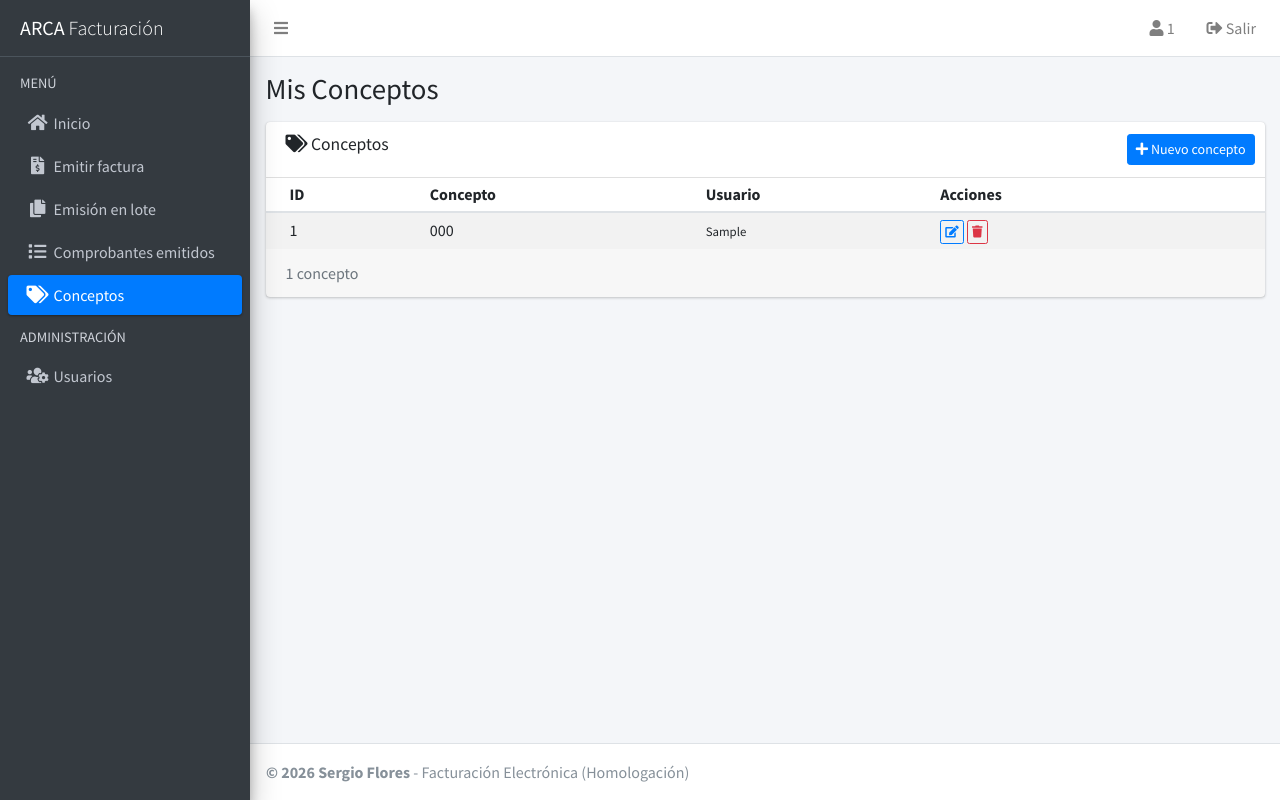
After one commit to floress-saf/facturas_arca, a Flask app: page /conceptos in a window 1280 px wide. The commit adds this page. Run offline with Flask 3, Linux system fonts and the light colour scheme; the visitor is signed in with stand-in values (Sample User, id 1); tables that the repository leaves empty hold one stand-in row (values such as "Sample post"); some libraries are stand-ins or nearby versions.

Commit message:
Agregar CRUD conceptos por usuario

```diff
--- a/app.py
+++ b/app.py
@@ -526,5 +526,98 @@ def _guardar_certificados(cuit_emisor, files):
     return "; ".join(errores) if errores else None
 
 
+# --- CRUD Conceptos por usuario ---
+@app.route("/conceptos")
+@login_required
+def listar_conceptos():
+    registros = []
+    try:
+        conn = get_conexion()
+        cur = conn.cursor(dictionary=True)
+        if session.get("es_admin"):
+            cur.execute("SELECT * FROM conceptos_usuario ORDER BY usuario, concepto")
+        else:
+            cur.execute("SELECT * FROM conceptos_usuario WHERE usuario = %s ORDER BY concepto", (session.get("cuil", ""),))
+        registros = cur.fetchall()
+        cur.close(); conn.close()
+    except Exception:
+        pass
+    return render_template("conceptos.html", active="conceptos", registros=registros)
+
+
+@app.route("/conceptos/nuevo", methods=["GET", "POST"])
+@login_required
+def nuevo_concepto():
+    if request.method == "GET":
+        return render_template("concepto_form.html", active="conceptos", concepto=None)
+
+    data = request.form
+    concepto_txt = data.get("concepto", "").strip().upper()
+
+    if not concepto_txt:
+        return render_template("concepto_form.html", active="conceptos", concepto=None, error="El concepto es obligatorio.")
+
+    try:
+        conn = get_conexion()
+        cur = conn.cursor()
+        cur.execute("INSERT INTO conceptos_usuario (concepto, usuario) VALUES (%s, %s)", (concepto_txt, session.get("cuil", "")))
+        conn.commit()
+        cur.close(); conn.close()
+    except Exception as e:
+        return render_template("concepto_form.html", active="conceptos", concepto=None, error=f"Error: {e}")
+
+    return redirect("/conceptos")
+
+
+@app.route("/conceptos/editar/<int:id>", methods=["GET", "POST"])
+@login_required
+def editar_concepto(id):
+    conn = get_conexion()
+    cur = conn.cursor(dictionary=True)
+
+    if request.method == "GET":
+        cur.execute("SELECT * FROM conceptos_usuario WHERE id = %s", (id,))
+        concepto = cur.fetchone()
+        cur.close(); conn.close()
+        if not concepto:
+            return redirect("/conceptos")
+        if not session.get("es_admin") and concepto.get("usuario") != session.get("cuil", ""):
+            return "Acceso denegado", 403
+        return render_template("concepto_form.html", active="conceptos", concepto=concepto)
+
+    data = request.form
+    concepto_txt = data.get("concepto", "").strip().upper()
+
+    try:
+        if session.get("es_admin"):
+            cur.execute("UPDATE conceptos_usuario SET concepto = %s WHERE id = %s", (concepto_txt, id))
+        else:
+            cur.execute("UPDATE conceptos_usuario SET concepto = %s WHERE id = %s AND usuario = %s", (concepto_txt, id, session.get("cuil", "")))
+        conn.commit()
+        cur.close(); conn.close()
+    except Exception as e:
+        cur.close(); conn.close()
+        return render_template("concepto_form.html", active="conceptos", concepto={"id": id, "concepto": concepto_txt}, error=f"Error: {e}")
+
+    return redirect("/conceptos")
+
+
+@app.route("/conceptos/eliminar/<int:id>", methods=["POST"])
+@login_required
+def eliminar_concepto(id):
+    try:
+        conn = get_conexion()
+        cur = conn.cursor()
+        if session.get("es_admin"):
+            cur.execute("DELETE FROM conceptos_usuario WHERE id = %s", (id,))
+        else:
+            cur.execute("DELETE FROM conceptos_usuario WHERE id = %s AND usuario = %s", (id, session.get("cuil", "")))
+        conn.commit()
+        cur.close(); conn.close()
+    except Exception:
+        pass
+    return redirect("/conceptos")
+
+
 if __name__ == "__main__":
     app.run(debug=True, port=5001)
--- a/db.py
+++ b/db.py
@@ -64,9 +64,17 @@ def crear_tabla_emitidas():
         cur = conn.cursor()
         cur.execute(sql)
         cur.execute(sql_usuarios)
+        cur.execute("""
+            CREATE TABLE IF NOT EXISTS conceptos_usuario (
+                id         INT AUTO_INCREMENT PRIMARY KEY,
+                concepto   VARCHAR(100) NOT NULL,
+                usuario    VARCHAR(11)  NOT NULL,
+                created_at TIMESTAMP    DEFAULT CURRENT_TIMESTAMP
+            )
+        """)
         conn.commit()
         cur.close(); conn.close()
-        log.info("Tablas 'factura_emitida' y 'usuariosarca' verificadas/creadas.")
+        log.info("Tablas verificadas/creadas.")
     except mysql.connector.Error as e:
         log.error(f"Error al crear tablas: {e}")
 
--- a/templates/base.html
+++ b/templates/base.html
@@ -49,6 +49,11 @@
                             <i class="nav-icon fas fa-list"></i><p>Comprobantes emitidos</p>
                         </a>
                     </li>
+                    <li class="nav-item">
+                        <a href="/conceptos" class="nav-link {% if active == 'conceptos' %}active{% endif %}">
+                            <i class="nav-icon fas fa-tags"></i><p>Conceptos</p>
+                        </a>
+                    </li>
                     {% if session.get('es_admin') %}
                     <li class="nav-header">ADMINISTRACIÓN</li>
                     <li class="nav-item">
--- /dev/null
+++ b/templates/conceptos.html
@@ -0,0 +1,54 @@
+{% extends "base.html" %}
+{% block title %}Conceptos · Facturación{% endblock %}
+{% block page_title %}Mis Conceptos{% endblock %}
+
+{% block content %}
+<div class="card">
+    <div class="card-header">
+        <h3 class="card-title"><i class="fas fa-tags"></i> Conceptos</h3>
+        <div class="card-tools">
+            <a href="/conceptos/nuevo" class="btn btn-sm btn-primary"><i class="fas fa-plus"></i> Nuevo concepto</a>
+        </div>
+    </div>
+    <div class="card-body table-responsive p-0">
+        {% if registros %}
+        <table class="table table-hover table-striped text-nowrap table-sm">
+            <thead>
+                <tr>
+                    <th>ID</th>
+                    <th>Concepto</th>
+                    {% if session.get('es_admin') %}
+                    <th>Usuario</th>
+                    {% endif %}
+                    <th>Acciones</th>
+                </tr>
+            </thead>
+            <tbody>
+                {% for r in registros %}
+                <tr>
+                    <td>{{ r.id }}</td>
+                    <td>{{ r.concepto }}</td>
+                    {% if session.get('es_admin') %}
+                    <td><small>{{ r.usuario }}</small></td>
+                    {% endif %}
+                    <td>
+                        <a href="/conceptos/editar/{{ r.id }}" class="btn btn-xs btn-outline-primary" title="Editar"><i class="fas fa-edit"></i></a>
+                        <form action="/conceptos/eliminar/{{ r.id }}" method="POST" style="display:inline;" onsubmit="return confirm('¿Eliminar este concepto?')">
+                            <button type="submit" class="btn btn-xs btn-outline-danger" title="Eliminar"><i class="fas fa-trash"></i></button>
+                        </form>
+                    </td>
+                </tr>
+                {% endfor %}
+            </tbody>
+        </table>
+        {% else %}
+        <div class="p-4 text-center text-muted">
+            <p>No hay conceptos registrados.</p>
+        </div>
+        {% endif %}
+    </div>
+    <div class="card-footer">
+        <span class="text-muted">{{ registros|length }} concepto{{ 's' if registros|length != 1 }}</span>
+    </div>
+</div>
+{% endblock %}
```
Also changed, not shown: certs/20234186109/archivos_bejerman.txt (added, +29 -0 lines), templates/concepto_form.html (added, +30 -0 lines).
